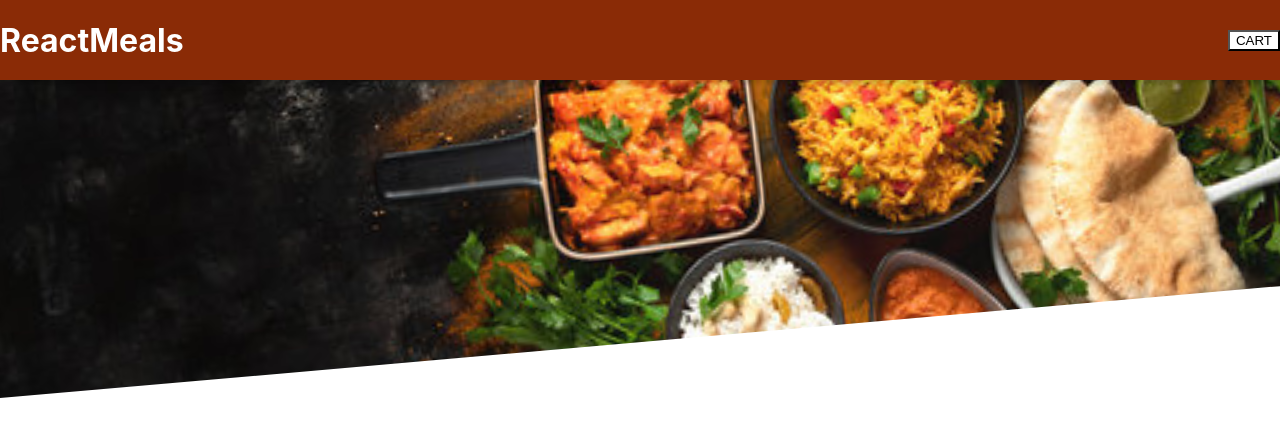
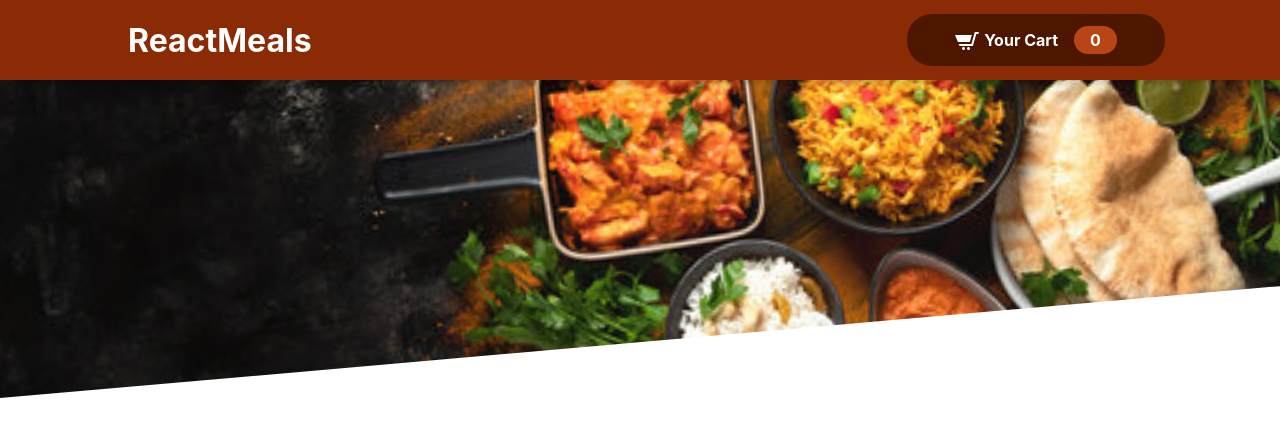
Before and after one commit to rbhriegu459/react-restaurant-app, a React (Create React App) app: page / in a window 1280 px wide. Shown: the top 436 px of the page. Built offline with nearby package versions, Linux system fonts and the light colour scheme.

Commit message:
CartButtonAdded

```diff
--- /dev/null
+++ b/src/components/Cart/CartIcon.js
@@ -0,0 +1,14 @@
+const CartIcon = () => {
+  return (
+    <svg
+      xmlns="http://www.w3.org/2000/svg"
+      width="24"
+      height="24"
+      viewBox="0 0 24 24"
+    >
+      <path fill="#FFFFFF" d="M10 19.5c0 .829-.672 1.5-1.5 1.5s-1.5-.671-1.5-1.5c0-.828.672-1.5 1.5-1.5s1.5.672 1.5 1.5zm3.5-1.5c-.828 0-1.5.671-1.5 1.5s.672 1.5 1.5 1.5 1.5-.671 1.5-1.5c0-.828-.672-1.5-1.5-1.5zm1.336-5l1.977-7h-16.813l2.938 7h11.898zm4.969-10l-3.432 12h-12.597l.839 2h13.239l3.474-12h1.929l.743-2h-4.195z" />
+    </svg>
+  );
+};
+
+export default CartIcon;
--- a/src/components/Layout/Header.js
+++ b/src/components/Layout/Header.js
@@ -1,13 +1,14 @@
 import { Fragment } from 'react';
 import mealsImage from '../../assests/header-img.jpg';
 import classes from './Header.module.css'
+import HeaderCartButton from './HeaderCartButton';
 
 const Header = props => {
     return (
         <Fragment>
             <header className= {classes.header}>
                 <h1>ReactMeals</h1>
-                <button>CART</button>
+                <HeaderCartButton />
             </header>
 
             <div className={classes['main-image']}>
--- a/src/components/Layout/Header.module.css
+++ b/src/components/Layout/Header.module.css
@@ -2,7 +2,7 @@
     position:fixed;
     top:0;
     left:0;
-    width: 100%;
+    width: 90%;
     height: 5rem;
     background-color: #8a2b06;
     color: white;
@@ -10,6 +10,7 @@
     justify-content: space-between;
     align-items: center;
     box-shadow: 0 2px 8px rgba(0, 0, 0, 0.25);
+    padding-left: 10%;
     z-index: 10;
 }
 
--- /dev/null
+++ b/src/components/Layout/HeaderCartButton.js
@@ -0,0 +1,16 @@
+import CartIcon from "../Cart/CartIcon";
+import classes from "./HeaderCartButton.module.css";
+
+const HeaderCartButton = (props) => {
+  return (
+    <button className={classes.button}>
+      <span className={classes.icon}>
+        <CartIcon />
+      </span>
+      <span>Your Cart</span>
+      <span className={classes.badge}>0</span>
+    </button>
+  );
+};
+
+export default HeaderCartButton;
--- /dev/null
+++ b/src/components/Layout/HeaderCartButton.module.css
@@ -0,0 +1,60 @@
+.button {
+    cursor:pointer;
+    font: inherit;
+    border: none;
+    background-color: #4d1601;
+    color: white;
+    padding: 0.75rem 3rem;
+    display: flex;
+    justify-content: space-around;
+    align-items: center;
+    border-radius: 25px;
+    font-weight: bold;
+    margin-right: 10%;
+}
+
+.button :hover,
+.button:active{
+    background-color: #2c0d00;
+}
+
+.icon{
+    width: 1.35rem;;
+    height: 1.35rem;
+    margin-right: 0.5rem;
+}
+
+.badge{
+    background-color: #b94517;
+    padding: 0.25rem 1rem;
+    border-radius: 25px;
+    margin-left: 1rem;
+    font-weight: bold;
+}
+
+.button:hover .badge,
+.button:active .badge{
+    background-color: #92330c;
+}
+
+.bump {
+    animation: bump 300ms ease-out;
+}
+
+@keyframes bump{
+    0%{
+        transform: scale(1);
+    }
+    10%{
+        transform: scale(0.9);
+    }
+    30%{
+        transform: scale(1.1);
+    }
+    50%{
+        transform: scale(1.15);
+    }
+    100%{
+        transform: scale(1);
+    }
+}
```
